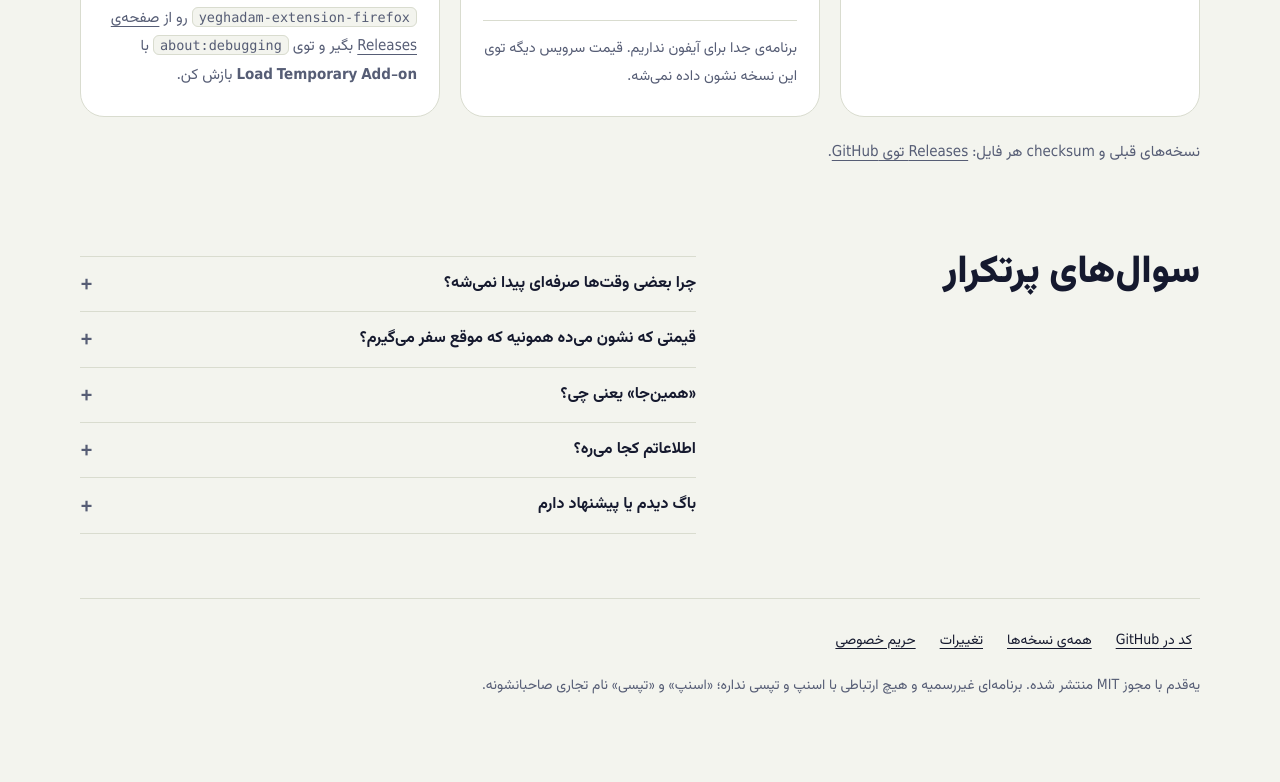
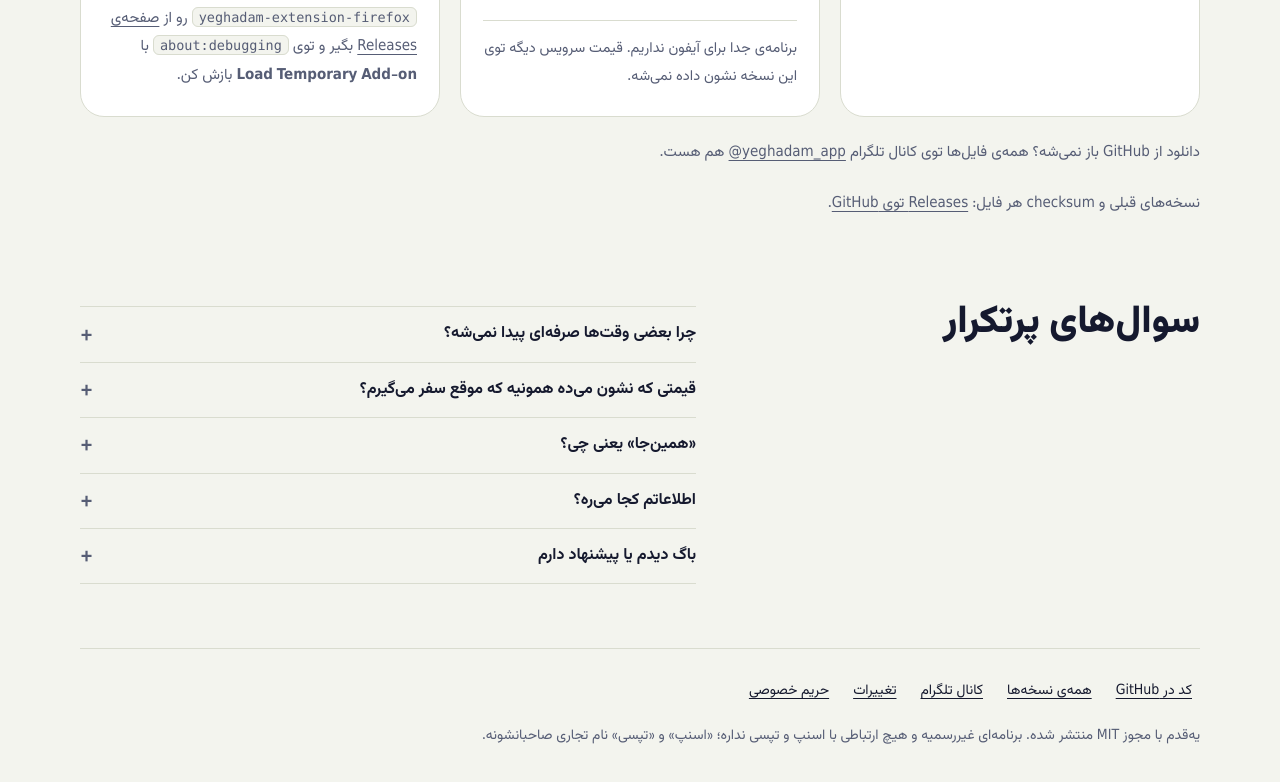
Before and after one commit to MehdiHadizadeh/yeghadam, a browser extension: page site/index.html in a window 1280 px wide. Shown: the part 3273-4055 px from the top of the page. Before the commit the page ends 4008 px from the top, so only its background shows below. Drawn offline with Linux system fonts and the light colour scheme; no server answers.

Commit message:
Link the Telegram channel from the README and the project page

```diff
--- a/site/index.html
+++ b/site/index.html
@@ -337,6 +337,7 @@
           <p class="more">فایرفاکس (۱۲۸ به بعد) نسخه‌ی خودش رو داره: فایل <code>yeghadam-extension-firefox</code> رو از <a href="https://github.com/MehdiHadizadeh/yeghadam/releases/latest" rel="noopener">صفحه‌ی Releases</a> بگیر و توی <code>about:debugging</code> با <b>Load Temporary Add-on</b> بازش کن.</p>
         </article>
       </div>
+      <p class="more">دانلود از GitHub باز نمی‌شه؟ همه‌ی فایل‌ها توی کانال تلگرام <a href="https://t.me/yeghadam_app" rel="noopener" dir="ltr">@yeghadam_app</a> هم هست.</p>
       <p class="more">نسخه‌های قبلی و checksum هر فایل: <a href="https://github.com/MehdiHadizadeh/yeghadam/releases" rel="noopener">Releases توی GitHub</a>.</p>
     </section>
 
@@ -356,6 +357,7 @@
     <div class="links">
       <a href="https://github.com/MehdiHadizadeh/yeghadam" rel="noopener">کد در GitHub</a>
       <a href="https://github.com/MehdiHadizadeh/yeghadam/releases" rel="noopener">همه‌ی نسخه‌ها</a>
+      <a href="https://t.me/yeghadam_app" rel="noopener">کانال تلگرام</a>
       <a href="https://github.com/MehdiHadizadeh/yeghadam/blob/main/CHANGELOG.md" rel="noopener">تغییرات</a>
       <a href="https://github.com/MehdiHadizadeh/yeghadam/blob/main/PRIVACY.md" rel="noopener">حریم خصوصی</a>
     </div>
```
Also changed, not shown: CHANGELOG.md, README.md.
